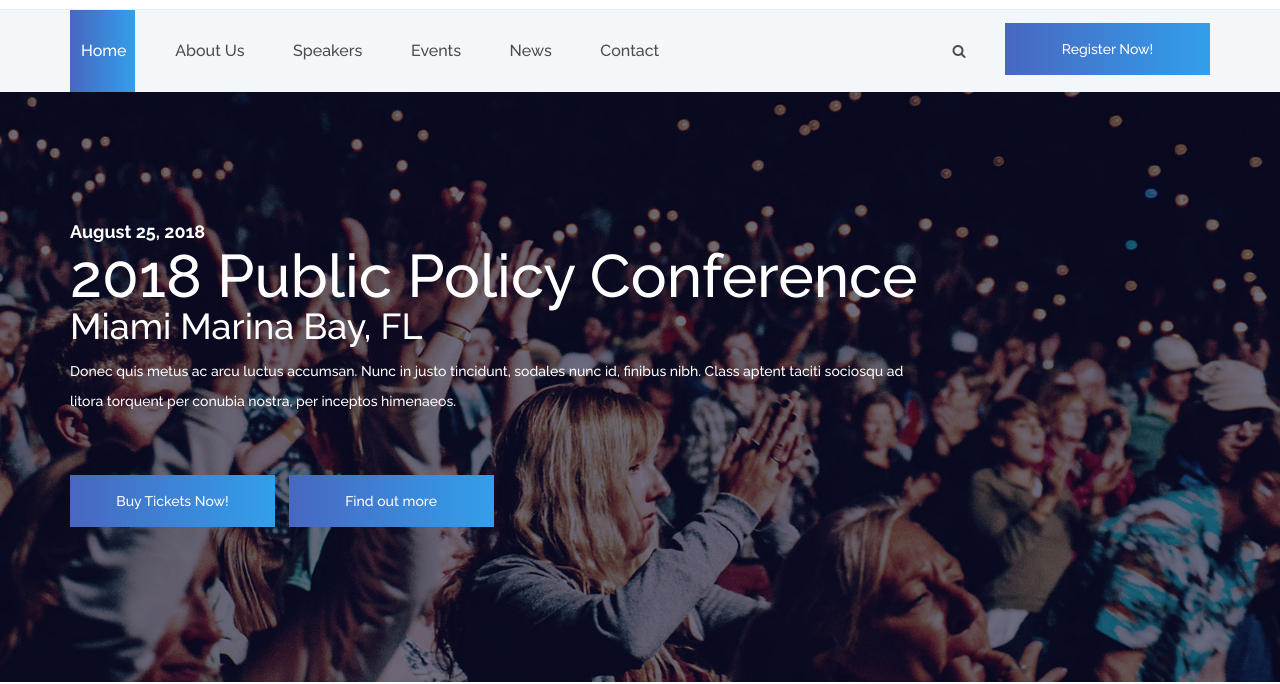
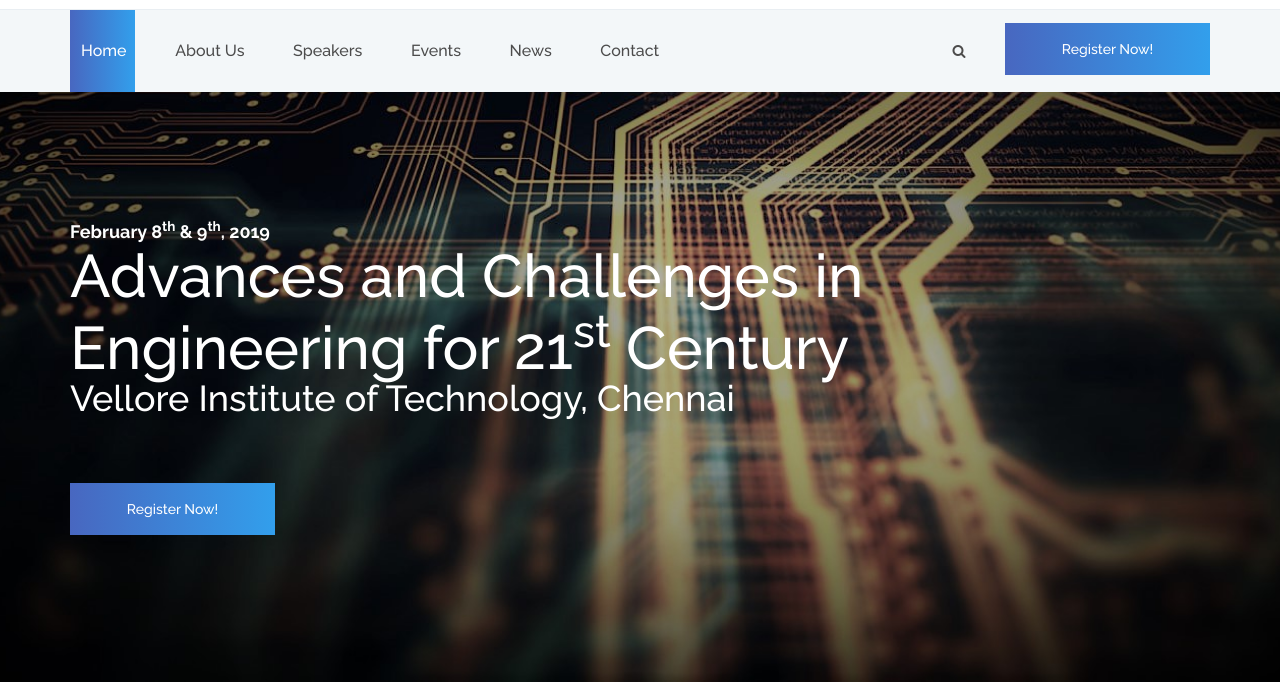
Before and after one commit to TheIshank/ACESeminar, a plain HTML site: page index.html in a window 1280 px wide. Shown: the part 118-802 px from the top of the page. Drawn offline with Linux system fonts and the light colour scheme.

Commit message:
parallax image changed

```diff
--- a/index.html
+++ b/index.html
@@ -60,7 +60,7 @@
 
 	<div class="home">
 		<!-- <div class="home_background" style="background-image: url(images/index.jpg)"></div> -->
-		<div class="parallax_background parallax-window" data-parallax="scroll" data-image-src="images/index.jpg" data-speed="0.8"></div>
+		<div class="parallax_background parallax-window" data-parallax="scroll" data-image-src="images/technology.jpg" data-speed="0.8"></div>
 
 		<!-- Header -->
 
@@ -143,13 +143,13 @@
 				<div class="row">
 					<div class="col">
 						<div class="home_content">
-							<div class="home_date">August 25, 2018</div>
-							<div class="home_title">2018 Public Policy Conference</div>
-							<div class="home_location">Miami Marina Bay, FL</div>
-							<div class="home_text">Donec quis metus ac arcu luctus accumsan. Nunc in justo tincidunt, sodales nunc id, finibus nibh. Class aptent taciti sociosqu ad litora torquent per conubia nostra, per inceptos himenaeos.</div>
+							<div class="home_date">February 8<sup>th</sup> & 9<sup>th</sup>, 2019</div>
+							<div class="home_title">Advances and Challenges in Engineering for 21<sup>st</sup> Century</div>
+							<div class="home_location">Vellore Institute of Technology, Chennai</div>
+							<!-- <div class="home_text">In association with University of Waikato, New Zealand</div> -->
 							<div class="home_buttons">
-								<div class="button home_button"><a href="#">Buy Tickets Now!</a></div>
-								<div class="button home_button"><a href="#">Find out more</a></div>
+								<div class="button home_button"><a href="#">Register Now!</a></div>
+								<!-- <div class="button home_button"><a href="#">Find out more</a></div> -->
 							</div>
 						</div>
 					</div>
```
Also changed, not shown: images/technology.jpg (added).
